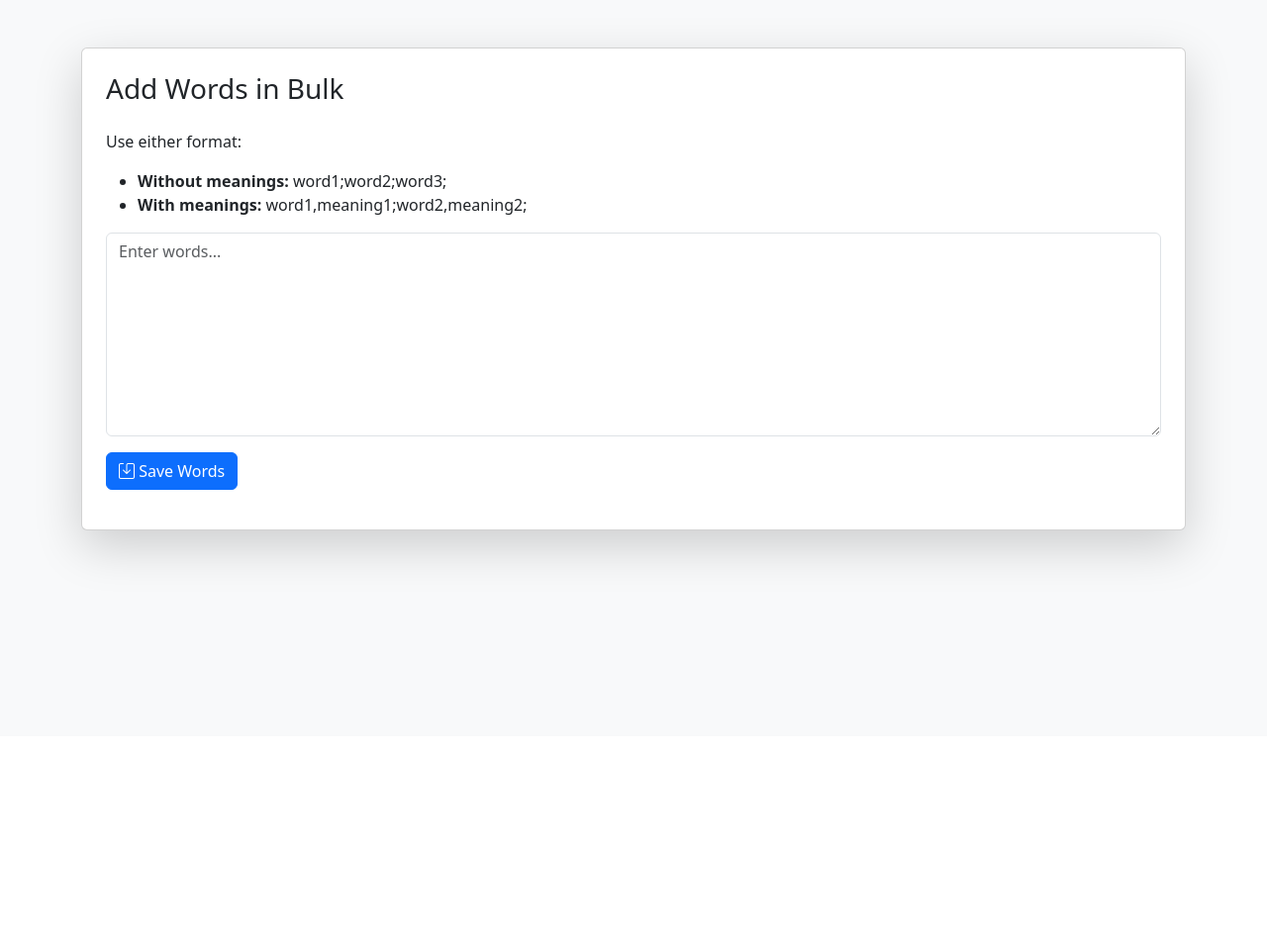
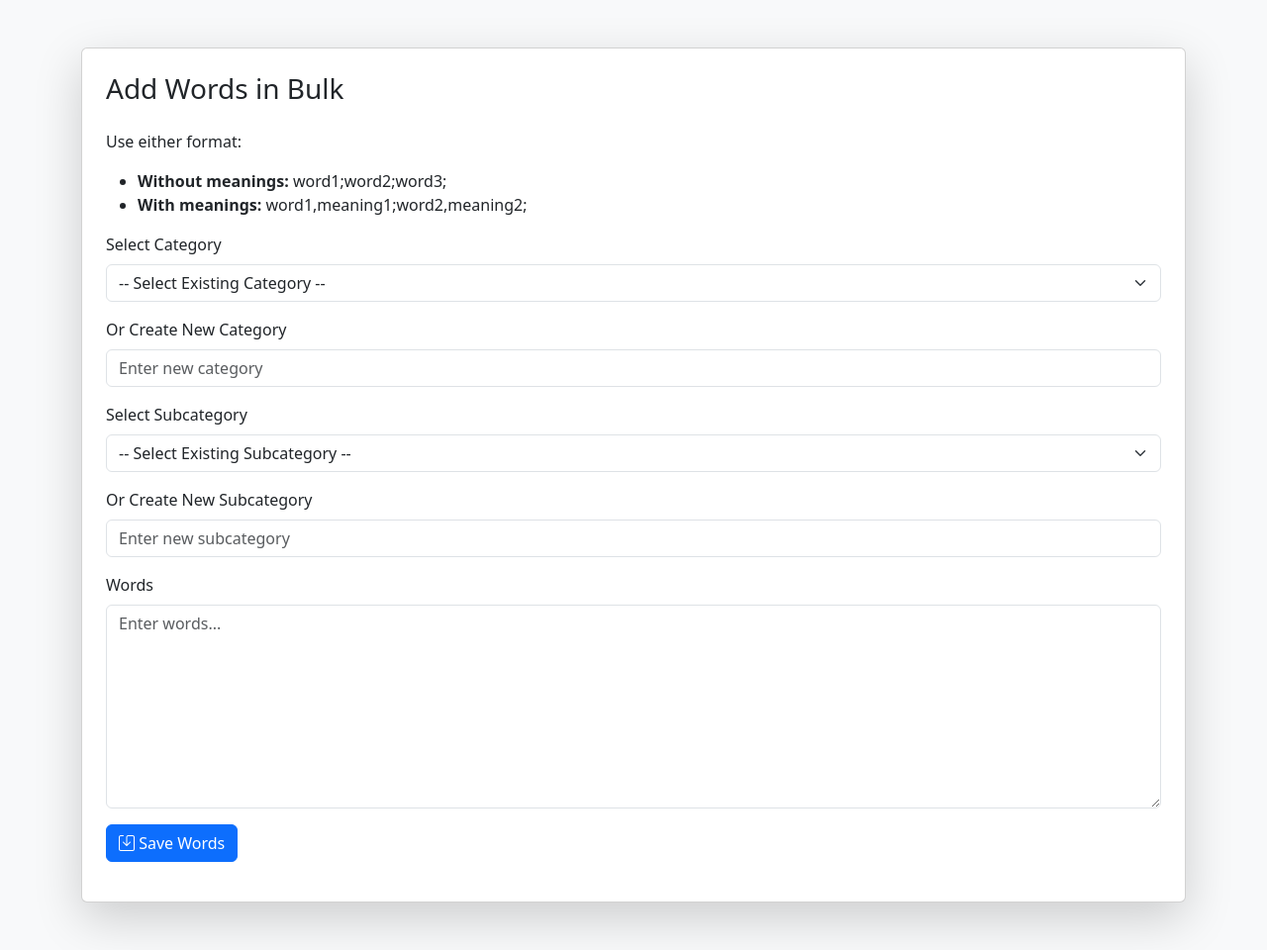
Before and after one commit to BrijBright/wordhub, a Django app: page /add-words/ in a window 1280 px wide. Shown: the part 56-1016 px from the top of the page at 99% size. Before the commit the page ends 634 px from the top, so only its background shows below. Run offline with Django 5.2, Linux system fonts and the light colour scheme; data that the repository does not hold is empty.

Commit message:
cat and sub cat implemnted and make working

```diff
--- a/static/js/form-handler.js
+++ b/static/js/form-handler.js
@@ -1,15 +1,32 @@
 // Submit form via AJAX
 document.getElementById("bulkWordForm").addEventListener("submit", async function (e) {
-    e.preventDefault(); // Prevent normal form submission
+    e.preventDefault();
 
-    const input = document.getElementById("bulkInput").value.trim();
+    const text = document.getElementById("bulkInput").value.trim();
     const responseMsg = document.getElementById("responseMsg");
 
-    if (!input) {
+    const category = document.getElementById("categorySelect").value;
+    const subcategory = document.getElementById("subcategorySelect").value;
+
+    const newCategory = document.getElementById("newCategory").value.trim();
+    const newSubcategory = document.getElementById("newSubcategory").value.trim();
+
+    if (!text) {
         responseMsg.innerText = "Please enter some words!";
         responseMsg.style.color = "red";
         return;
     }
+
+    // Prepare JSON payload
+    const payload = {
+        text: text,
+        category: category || null,
+        subcategory: subcategory || null,
+        newCategory: newCategory,
+        newSubcategory: newSubcategory
+    };
+
+    console.log("Sending payload:", payload); // debug
 
     try {
         const response = await fetch("/api/add_words/", {
@@ -18,7 +35,7 @@ document.getElementById("bulkWordForm").addEventListener("submit", async functio
                 "Content-Type": "application/json",
                 "X-CSRFToken": getCookie("csrftoken")
             },
-            body: JSON.stringify({ text: input })
+            body: JSON.stringify(payload)
         });
 
         const data = await response.json();
@@ -26,11 +43,16 @@ document.getElementById("bulkWordForm").addEventListener("submit", async functio
         if (response.ok) {
             responseMsg.innerText = data.message;
             responseMsg.style.color = "green";
-            document.getElementById("bulkInput").value = ""; // clear textarea
+
+            // clear inputs
+            document.getElementById("bulkInput").value = "";
+            document.getElementById("newCategory").value = "";
+            document.getElementById("newSubcategory").value = "";
         } else {
             responseMsg.innerText = data.message || "Something went wrong.";
             responseMsg.style.color = "red";
         }
+
     } catch (err) {
         responseMsg.innerText = "Error connecting to server.";
         responseMsg.style.color = "red";
--- a/templates/add_words.html
+++ b/templates/add_words.html
@@ -1,16 +1,21 @@
 {% load static %}
 <!DOCTYPE html>
 <html lang="en">
-
   <head>
     <meta charset="UTF-8" />
     <meta name="viewport" content="width=device-width, initial-scale=1.0" />
     <title>Add Bulk Words</title>
 
     <!-- Bootstrap CSS -->
-    <link href="https://cdn.jsdelivr.net/npm/bootstrap@5.3.3/dist/css/bootstrap.min.css" rel="stylesheet">
-    <link rel="stylesheet" href="https://cdn.jsdelivr.net/npm/bootstrap-icons@1.11.1/font/bootstrap-icons.css">
-    <link rel="stylesheet" href="{% static 'css/style.css' %}">
+    <link
+      href="https://cdn.jsdelivr.net/npm/bootstrap@5.3.3/dist/css/bootstrap.min.css"
+      rel="stylesheet"
+    />
+    <link
+      rel="stylesheet"
+      href="https://cdn.jsdelivr.net/npm/bootstrap-icons@1.11.1/font/bootstrap-icons.css"
+    />
+    <link rel="stylesheet" href="{% static 'css/style.css' %}" />
   </head>
 
   <body class="bg-light">
@@ -18,24 +23,40 @@
     <nav class="navbar navbar-expand-lg navbar-dark bg-dark">
       <div class="container">
         <a class="navbar-brand" href="{% url 'home' %}">WordHub</a>
-            <button class="navbar-toggler" data-bs-toggle="collapse" data-bs-target="#navMenu">
+        <button
+          class="navbar-toggler"
+          data-bs-toggle="collapse"
+          data-bs-target="#navMenu"
+        >
           <span class="navbar-toggler-icon"></span>
         </button>
 
         <div class="collapse navbar-collapse" id="navMenu">
           <ul class="navbar-nav ms-auto">
-                    <li class="nav-item"><a class="nav-link" href="{% url 'home' %}">Home</a></li>
-                    <li class="nav-item"><a class="nav-link" href="{% url 'add_words_page' %}">Add Words</a></li>
-                    <li class="nav-item"><a class="nav-link" href="{% url 'improvement_list' %}">Improvement Needed</a>
+            <li class="nav-item">
+              <a class="nav-link" href="{% url 'home' %}">Home</a>
             </li>
-                    <li class="nav-item"><a class="nav-link" href="{% url 'mastered_list' %}">Mastered Words</a></li>
+            <li class="nav-item">
+              <a class="nav-link" href="{% url 'add_words_page' %}"
+                >Add Words</a
+              >
+            </li>
+            <li class="nav-item">
+              <a class="nav-link" href="{% url 'improvement_list' %}"
+                >Improvement Needed</a
+              >
+            </li>
+            <li class="nav-item">
+              <a class="nav-link" href="{% url 'mastered_list' %}"
+                >Mastered Words</a
+              >
+            </li>
             <li class="nav-item"><a class="nav-link" href="#">About</a></li>
             <li class="nav-item"><a class="nav-link" href="#">Contact</a></li>
           </ul>
         </div>
       </div>
     </nav>
-
 
     <div class="container py-5">
       <div class="card shadow-lg p-4">
@@ -44,15 +65,86 @@
         <p>Use either format:</p>
         <ul>
           <li><strong>Without meanings:</strong> word1;word2;word3;</li>
-                <li><strong>With meanings:</strong> word1,meaning1;word2,meaning2;</li>
+          <li>
+            <strong>With meanings:</strong> word1,meaning1;word2,meaning2;
+          </li>
         </ul>
 
         <form id="bulkWordForm">
           {% csrf_token %}
+
+          <!-- Category Section -->
           <div class="mb-3">
-                    <textarea id="bulkInput" name="bulkInput" class="form-control" rows="8"
-                        placeholder="Enter words..."></textarea>
+            <label for="categorySelect" class="form-label"
+              >Select Category</label
+            >
+            <select
+              id="categorySelect"
+              name="categorySelect"
+              class="form-select"
+            >
+              <option value="">-- Select Existing Category --</option>
+              {% for cat in categories %}
+              <option value="{{ cat.id }}">{{ cat.name }}</option>
+              {% endfor %}
+            </select>
           </div>
+          <div class="mb-3">
+            <label for="newCategory" class="form-label"
+              >Or Create New Category</label
+            >
+            <input
+              type="text"
+              id="newCategory"
+              name="newCategory"
+              class="form-control"
+              placeholder="Enter new category"
+            />
+          </div>
+
+          <!-- Subcategory Section -->
+          <div class="mb-3">
+            <label for="subcategorySelect" class="form-label"
+              >Select Subcategory</label
+            >
+            <select
+              id="subcategorySelect"
+              name="subcategorySelect"
+              class="form-select"
+            >
+              <option value="">-- Select Existing Subcategory --</option>
+              {% for sub in subcategories %}
+              <option value="{{ sub.id }}">
+                {{ sub.name }} ({{ sub.category.name }})
+              </option>
+              {% endfor %}
+            </select>
+          </div>
+          <div class="mb-3">
+            <label for="newSubcategory" class="form-label"
+              >Or Create New Subcategory</label
+            >
+            <input
+              type="text"
+              id="newSubcategory"
+              name="newSubcategory"
+              class="form-control"
+              placeholder="Enter new subcategory"
+            />
+          </div>
+
+          <!-- Bulk Words Textarea -->
+          <div class="mb-3">
+            <label for="bulkInput" class="form-label">Words</label>
+            <textarea
+              id="bulkInput"
+              name="bulkInput"
+              class="form-control"
+              rows="8"
+              placeholder="Enter words..."
+            ></textarea>
+          </div>
+
           <button type="submit" class="btn btn-primary">
             <i class="bi bi-save"></i> Save Words
           </button>
@@ -66,7 +158,5 @@
 
     <!-- Custom JS -->
     <script src="{% static 'js/form-handler.js' %}"></script>
-
   </body>
-
 </html>
--- a/words/views.py
+++ b/words/views.py
@@ -2,9 +2,8 @@ from django.shortcuts import render
 from django.http import JsonResponse
 from .models import Word
 from django.views.decorators.csrf import csrf_exempt
+from .models import Word, Category, Subcategory
 import json
-
-
 
 def word_list(request):
     words = Word.objects.all().values(
@@ -15,8 +14,8 @@ def word_list(request):
 
 
 
+
 def index(request):
-    # Optionally, filter by category or subcategory via GET parameters
     category_id = request.GET.get('category')
     subcategory_id = request.GET.get('subcategory')
 
@@ -27,7 +26,16 @@ def index(request):
     if subcategory_id:
         words = words.filter(subcategory_id=subcategory_id)
 
-    return render(request, 'index.html', {'words': words})
+    context = {
+        'words': words,
+        'categories': Category.objects.all(),
+        'subcategories': Subcategory.objects.all(),
+        'active_category': int(category_id) if category_id else None,
+        'active_subcategory': int(subcategory_id) if subcategory_id else None,
+    }
+    return render(request, 'index.html', context)
+
+
 
 
 
@@ -43,7 +51,6 @@ def mark_revised(request, word_id):
         return JsonResponse({'revised_count': word.revised_count})
 
 
-# app/views.py
 
 @csrf_exempt
 def add_words_api(request):
@@ -52,32 +59,126 @@ def add_words_api(request):
 
     try:
         data = json.loads(request.body)
-        text = data.get("text", "")
-        category_id = data.get("category")  # required
-        subcategory_id = data.get("subcategory")  # optional
+        text = data.get("text", "").strip()
+
+        category_id = data.get("category")
+        subcategory_id = data.get("subcategory")
+
+        new_category = data.get("newCategory", "").strip()
+        new_subcategory = data.get("newSubcategory", "").strip()
+
     except:
         return JsonResponse({"message": "Invalid JSON"}, status=400)
 
-    if not text.strip():
+    if not text:
         return JsonResponse({"message": "No data provided"}, status=400)
 
-    # Check if category exists
-    from .models import Category, Subcategory
-    try:
-        category = Category.objects.get(id=category_id)
-    except Category.DoesNotExist:
-        return JsonResponse({"message": "Category not found"}, status=400)
+    # --- CATEGORY HANDLING ---
+    if new_category:
+        category, _ = Category.objects.get_or_create(name=new_category)
+    elif category_id:
+        try:
+            category = Category.objects.get(id=category_id)
+        except Category.DoesNotExist:
+            return JsonResponse({"message": "Category not found"}, status=400)
+    else:
+        return JsonResponse({"message": "Category is required"}, status=400)
 
+    # --- SUBCATEGORY HANDLING ---
     subcategory = None
-    if subcategory_id:
+
+    if new_subcategory:
+        subcategory, _ = Subcategory.objects.get_or_create(
+            name=new_subcategory,
+            category=category
+        )
+    elif subcategory_id:
         try:
             subcategory = Subcategory.objects.get(id=subcategory_id)
             if subcategory.category != category:
-                return JsonResponse({"message": "Subcategory does not belong to the category"}, status=400)
+                return JsonResponse({
+                    "message": "Subcategory does not belong to the selected category"
+                }, status=400)
         except Subcategory.DoesNotExist:
             return JsonResponse({"message": "Subcategory not found"}, status=400)
 
-    # Split by ;
+    # --- PROCESS BULK TEXT ---
+    entries = [e.strip() for e in text.split(";") if e.strip()]
+
+    added = 0
+    skipped = 0
+
+    for item in entries:
+        if "," in item:
+            word_text, meaning = item.split(",", 1)
+            word_text = word_text.strip()
+            meaning = meaning.strip()
+        else:
+            word_text = item
+            meaning = None
+
+        if not word_text:
+            continue
+
+        obj, created = Word.objects.get_or_create(
+            word=word_text,
+            defaults={
+                "meaning": meaning,
+                "category": category,
+                "subcategory": subcategory,
+            }
+        )
+
+        if created:
+            added += 1
+        else:
+            skipped += 1
+
+    return JsonResponse({
+        "message": f"Added {added} words, skipped {skipped} duplicates."
+    })
+
+    if request.method != "POST":
+        return JsonResponse({"message": "Invalid request"}, status=400)
+
+    try:
+        data = json.loads(request.body)
+        text = data.get("text", "").strip()
+        category_id = data.get("category")        # selected existing category
+        subcategory_id = data.get("subcategory")  # selected existing subcategory
+        new_category = data.get("newCategory", "").strip()      # new category input
+        new_subcategory = data.get("newSubcategory", "").strip()  # new subcategory input
+    except:
+        return JsonResponse({"message": "Invalid JSON"}, status=400)
+
+    if not text:
+        return JsonResponse({"message": "No data provided"}, status=400)
+
+    # Handle category
+    if new_category:
+        category, _ = Category.objects.get_or_create(name=new_category)
+    elif category_id:
+        try:
+            category = Category.objects.get(id=category_id)
+        except Category.DoesNotExist:
+            return JsonResponse({"message": "Category not found"}, status=400)
+    else:
+        return JsonResponse({"message": "Category is required"}, status=400)
+
+    # Handle subcategory
+    subcategory = None
+    if new_subcategory:
+        # Create new subcategory linked to selected/created category
+        subcategory, _ = Subcategory.objects.get_or_create(name=new_subcategory, category=category)
+    elif subcategory_id:
+        try:
+            subcategory = Subcategory.objects.get(id=subcategory_id)
+            if subcategory.category != category:
+                return JsonResponse({"message": "Subcategory does not belong to the selected category"}, status=400)
+        except Subcategory.DoesNotExist:
+            return JsonResponse({"message": "Subcategory not found"}, status=400)
+
+    # Split bulk words by ;
     entries = [e.strip() for e in text.split(";") if e.strip()]
 
     added = 0
@@ -104,19 +205,23 @@ def add_words_api(request):
             }
         )
 
-        if not created:
+        if created:
+            added += 1
+        else:
             skipped += 1
-        else:
-            added += 1
 
     return JsonResponse({
         "message": f"Added {added} words, skipped {skipped} duplicates."
     })
 
+def add_words_page(request):
+    categories = Category.objects.all()
+    subcategories = Subcategory.objects.all()
 
-def add_words_page(request):
-    # Just render the add_words.html template
-    return render(request, "add_words.html")
+    return render(request, "add_words.html", {
+        "categories": categories,
+        "subcategories": subcategories
+    })
 
 
 @csrf_exempt
```
Also changed, not shown: templates/index.html (+138 -28 lines), words/admin.py (+27 -3 lines), words/migrations/0001_initial.py, words/migrations/0002_word_revised_count_alter_word_meaning.py (deleted), words/migrations/0003_word_created_date_word_is_mastered_and_more.py (deleted). Lines whose indentation alone changed are shown as unchanged.
